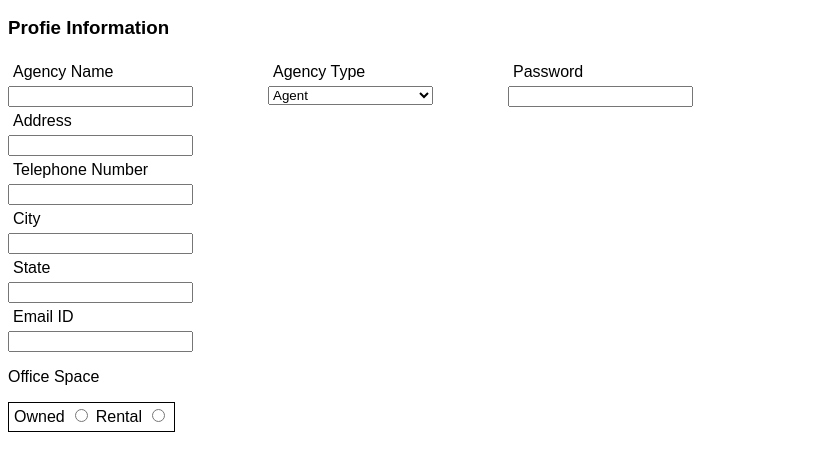
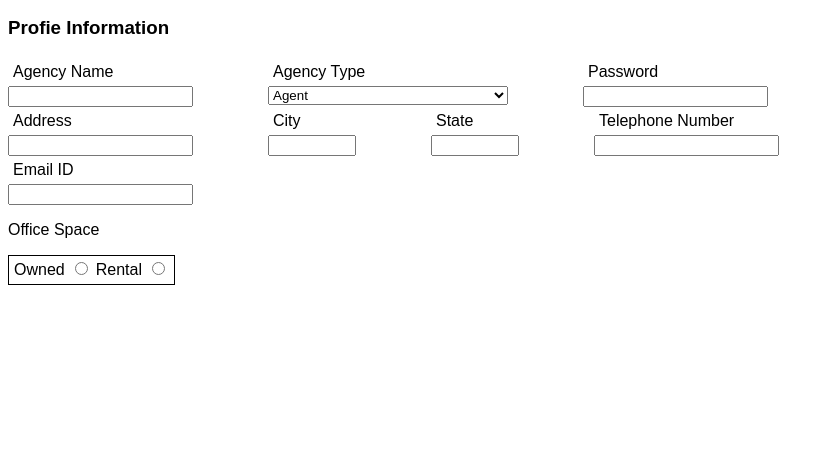
Before and after one commit to Angela1015/registration, a plain HTML site: page index.html in a window 1280 px wide. Shown: the part 51-522 px from the top of the page, without its empty margins (0-834 px from the left). Drawn offline with Linux system fonts and the light colour scheme.

Commit message:
displaying contact info across page

```diff
--- a/index.html
+++ b/index.html
@@ -22,7 +22,7 @@
         </div>
         <div>
             <label for="agencytype">Agency Type</label>
-            <select id="agencytype" name="agencytype">
+            <select id="agencytype" name="agencytype" class="agencytype">
                 <option value="agent">Agent</option>
                 <option value="client">Client</option>
             </select>
@@ -31,21 +31,30 @@
             <label for="password">password</label>
             <input type="password" id="password" name="password" minlength="8" maxlength="20">
         </div>
-        </section>
+       </section>
 
-        <label for="address">Address</label>
-        <input type="text" id="address" name="address" minlength="7" maxlength="40">
+       <section class="contact-info">
 
-        <label for="telephone">Telephone Number</label>
-        <input type="number" minlength="9" maxlength="9" name ="telephone">
+        <div>
+            <label for="address">Address</label>
+            <input type="text" id="address" name="address" minlength="7" maxlength="40">
+        </div>
+        <div class="cityandstate">
+          <label for="city">City</label>
+          <input type="text" id ="city" name="city" minlength="3" maxlength="40" class="city">
+        </div>
+        <div>
+          <label for="state">State</label>
+          <input type="text" id ="state" name="state" minlength="3" maxlength="40" class="state">
+        </div>
+        <div>
+          <label for="telephone">Telephone Number</label>
+          <input type="number" minlength="9" maxlength="9" name ="telephone">
+        </div>
+      </section>
 
 
 
-
-        <label for="city">City</label>
-        <input type="text" id ="city" name="city" minlength="3" maxlength="40">
-        <label for="state">State</label>
-        <input type="text" id ="state" name="state" minlength="3" maxlength="40">
         <label for="email">Email ID</label>
         <input type="email" id="email" name="email">
 
--- a/styles.css
+++ b/styles.css
@@ -23,7 +23,27 @@ select{
 .general-info div{
     padding-right: 75px;
 }
+.agencytype{
+    width: 240px;
+}
+.contact-info{
+    display: flex;
+}
 
+.contact-info div{
+    padding-right:75px ;
+
+}
+
+.city{
+    width: 80px;
+
+
+}
+.state{
+    width: 80px;
+
+}
 
 .officespace{
     border:.025px solid;
```
